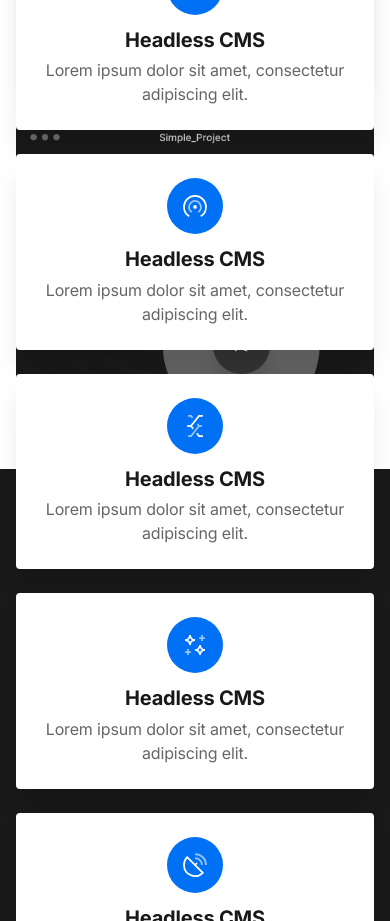
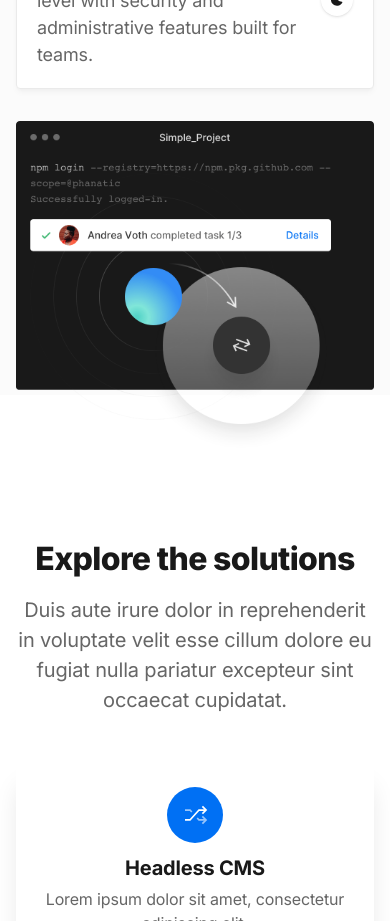
Before and after one commit to cruip/tailwind-landing-page-template, a Next.js app: page / in a window 390 px wide. Shown: the part 1860-2781 px from the top of the page. Built offline with nearby package versions, Linux system fonts and the light colour scheme.

Commit message:
fix minor issue

```diff
--- a/components/features.tsx
+++ b/components/features.tsx
@@ -96,8 +96,9 @@ export default function Features() {
             </div>
 
             {/* Tabs items */}
-            <div className="max-w-xl md:max-w-none md:w-full mx-auto md:col-span-5 lg:col-span-6 mb-8 md:mb-0 md:order-1" data-aos="zoom-y-out" ref={tabs}>
-              <div className="relative flex flex-col text-center lg:text-right">
+            <div className="max-w-xl md:max-w-none md:w-full mx-auto md:col-span-5 lg:col-span-6 mb-8 md:mb-0 md:order-1">
+              <div className="transition-all">
+                <div className="relative flex flex-col text-center lg:text-right" data-aos="zoom-y-out" ref={tabs}>
                   {/* Item 1 */}
                   <Transition
                     show={tab === 1}
@@ -109,6 +110,8 @@ export default function Features() {
                     leave="transition ease-in-out duration-300 transform absolute"
                     leaveFrom="opacity-100 translate-y-0"
                     leaveTo="opacity-0 -translate-y-16"
+                    beforeEnter={() => heightFix()}
+                    unmount={false}
                   >
                     <div className="relative inline-flex flex-col">
                       <Image className="md:max-w-none mx-auto rounded" src={FeaturesBg} width={500} height="462" alt="Features bg" />
@@ -126,6 +129,8 @@ export default function Features() {
                     leave="transition ease-in-out duration-300 transform absolute"
                     leaveFrom="opacity-100 translate-y-0"
                     leaveTo="opacity-0 -translate-y-16"
+                    beforeEnter={() => heightFix()}
+                    unmount={false}
                   >
                     <div className="relative inline-flex flex-col">
                       <Image className="md:max-w-none mx-auto rounded" src={FeaturesBg} width={500} height="462" alt="Features bg" />
@@ -143,12 +148,15 @@ export default function Features() {
                     leave="transition ease-in-out duration-300 transform absolute"
                     leaveFrom="opacity-100 translate-y-0"
                     leaveTo="opacity-0 -translate-y-16"
+                    beforeEnter={() => heightFix()}
+                    unmount={false}
                   >
                     <div className="relative inline-flex flex-col">
                       <Image className="md:max-w-none mx-auto rounded" src={FeaturesBg} width={500} height="462" alt="Features bg" />
                       <Image className="md:max-w-none absolute w-full left-0 transform animate-float" src={FeaturesElement} width={500} height="44" alt="Element" style={{ top: '30%' }} />
                     </div>
                   </Transition>
+                </div>
               </div>
             </div>
 
```
Also changed, not shown: 1 other file (tests, documents, lock files or other folders). Lines whose indentation alone changed are shown as unchanged.
